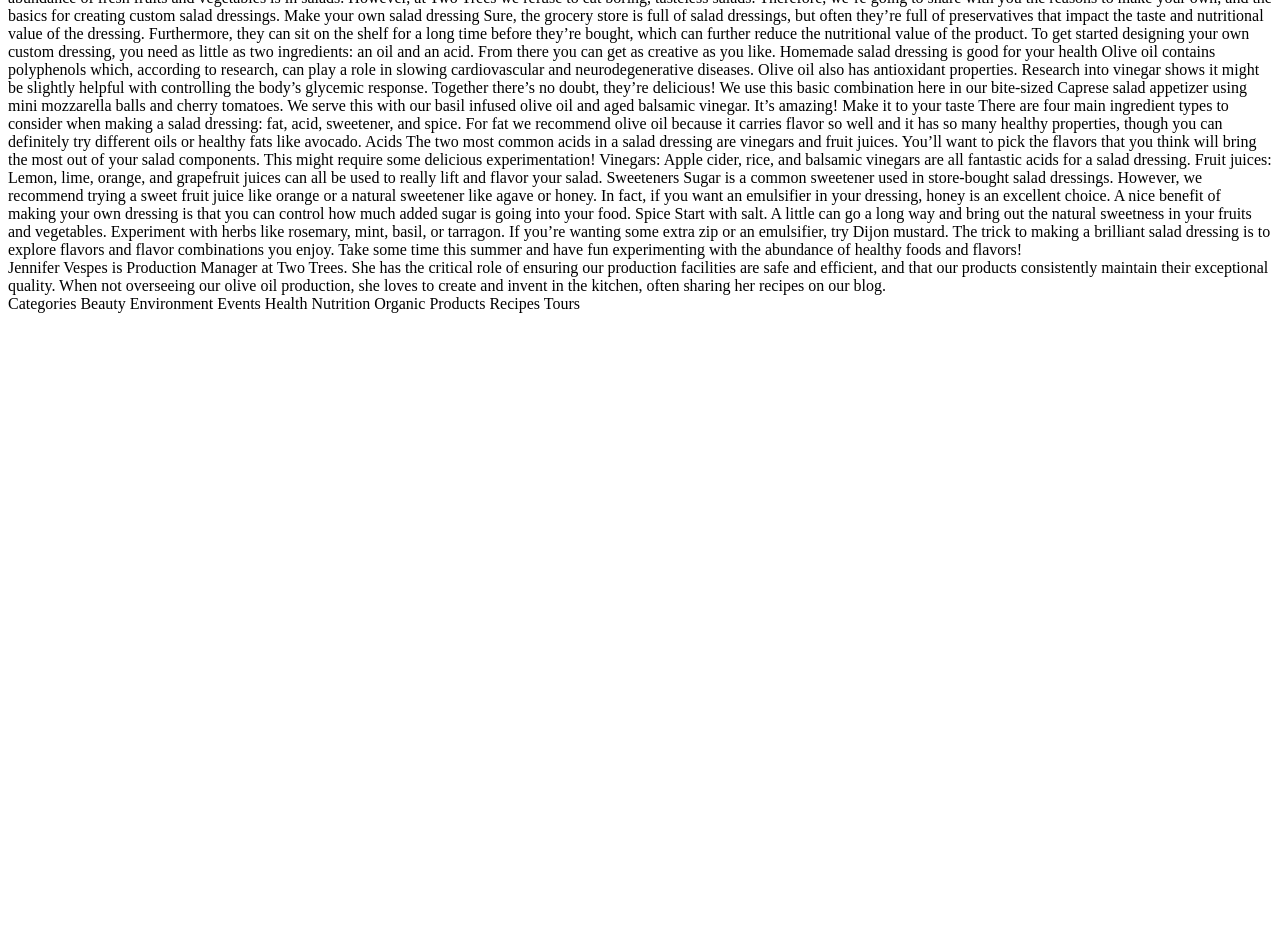
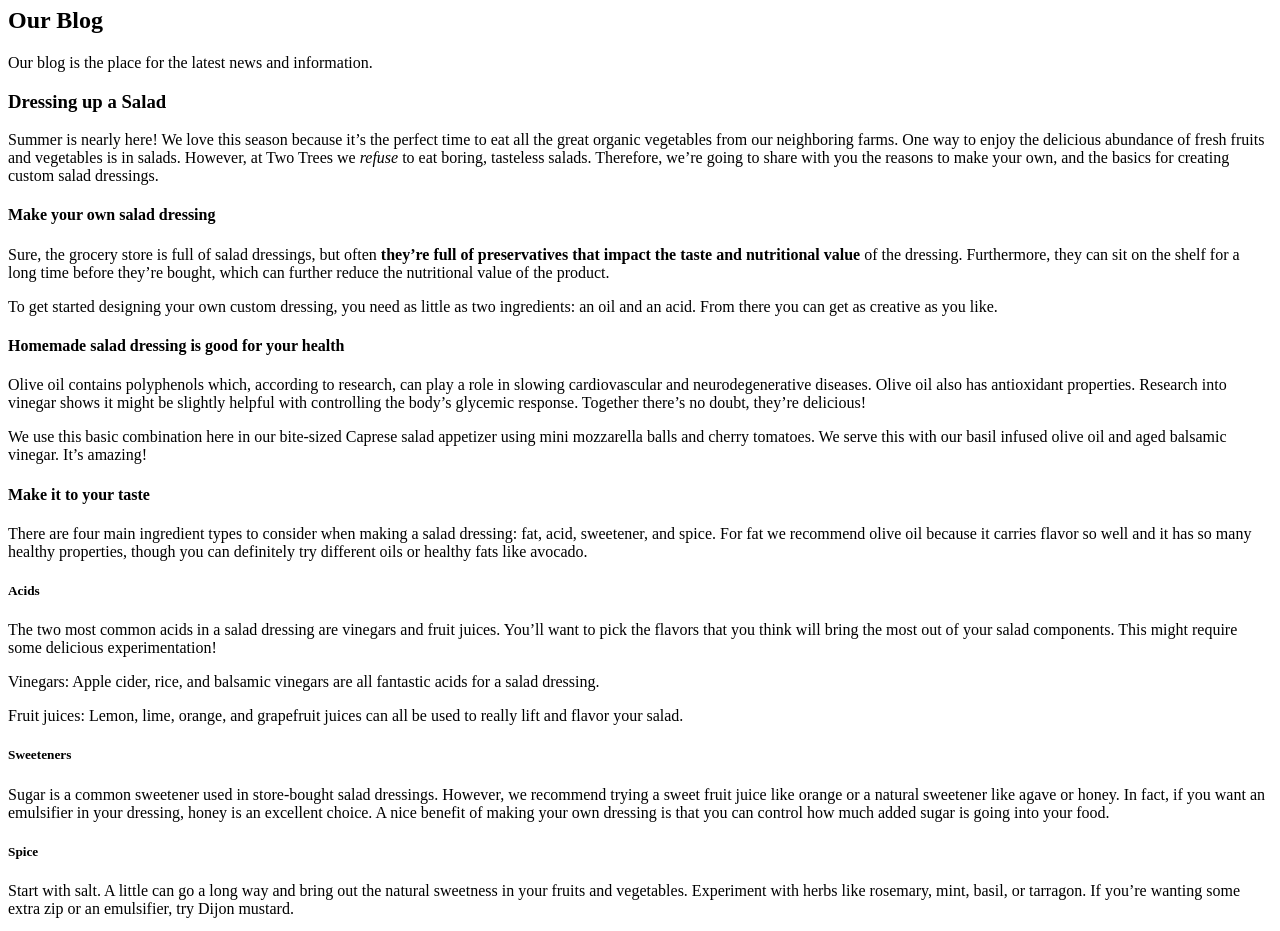
Before and after one commit to MariaSiedlik/sementic-HTML, a plain HTML site: page index01_01.html in a window 1280 px wide. Shown: the part 73-1004 px from the top of the page. Before the commit the page ends 800 px from the top, so only its background shows below. Drawn offline with Linux system fonts and the light colour scheme.

Commit message:
headers, em, strong

```diff
--- a/index01_01.html
+++ b/index01_01.html
@@ -7,59 +7,62 @@
     <title>Document</title>
 </head>
 <body>
-    <header>Two Trees Olive Oil</header>
+    <header><h1>Two Trees Olive Oil</h1></header>
   <!-- difference between section and main  -->
+  <!-- h1 in articles page should be dedicated for this article -->
 <section>
 
-Our Blog
+<h2>Our Blog</h2>
 
-Our blog is the place for the latest news and information.
+<p>Our blog is the place for the latest news and information.</p>
 <article>
-Dressing up a Salad
+<h3>Dressing up a Salad</h3>
+<!-- in real life example this would be our h1 for single article page -->
 
-Summer is nearly here!  We love this season because it’s the perfect time to eat all the great organic vegetables from our neighboring farms. One way to enjoy the delicious abundance of fresh fruits and vegetables is in salads. However, at Two Trees we refuse to eat boring, tasteless salads. Therefore, we’re going to share with you the reasons to make your own, and the basics for creating custom salad dressings.
+<p>Summer is nearly here!  We love this season because it’s the perfect time to eat all the great organic vegetables from our neighboring farms. One way to enjoy the delicious abundance of fresh fruits and vegetables is in salads. However, at Two Trees we <em>refuse</em> to eat boring, tasteless salads. Therefore, we’re going to share with you the reasons to make your own, and the basics for creating custom salad dressings.</p>
 
-Make your own salad dressing
+<h4>Make your own salad dressing</h4>
 
-Sure, the grocery store is full of salad dressings, but often they’re full of preservatives that impact the taste and nutritional value of the dressing. Furthermore, they can sit on the shelf for a long time before they’re bought, which can further reduce the nutritional value of the product.
+<p>Sure, the grocery store is full of salad dressings, but often <strong>they’re full of preservatives that impact the taste and nutritional value</strong> of the dressing. Furthermore, they can sit on the shelf for a long time before they’re bought, which can further reduce the nutritional value of the product.
+</p>
+<p>To get started designing your own custom dressing, you need as little as two ingredients: an oil and an acid. From there you can get as creative as you like.
+</p>
+<h4>Homemade salad dressing is good for your health
+</h4>
+<p>Olive oil contains polyphenols which, according to research, can play a role in slowing cardiovascular and neurodegenerative diseases. Olive oil also has antioxidant properties. Research into vinegar shows it might be slightly helpful with controlling the body’s glycemic response. Together there’s no doubt, they’re delicious!
+</p>
+<p>We use this basic combination here in our bite-sized Caprese salad appetizer using mini mozzarella balls and cherry tomatoes. We serve this with our basil infused olive oil and aged balsamic vinegar. It’s amazing!
+</p>
+<h4>Make it to your taste
+</h4>
+<p>There are four main ingredient types to consider when making a salad dressing: fat, acid, sweetener, and spice. For fat we recommend olive oil because it carries flavor so well and it has so many healthy properties, though you can definitely try different oils or healthy fats like avocado.
+</p>
+<h5>Acids</h5>
 
-To get started designing your own custom dressing, you need as little as two ingredients: an oil and an acid. From there you can get as creative as you like.
+<p>The two most common acids in a salad dressing are vinegars and fruit juices. You’ll want to pick the flavors that you think will bring the most out of your salad components. This might require some delicious experimentation!
+</p>
+<p>Vinegars: Apple cider, rice, and balsamic vinegars are all fantastic acids for a salad dressing.
+</p>
+<p>Fruit juices: Lemon, lime, orange, and grapefruit juices can all be used to really lift and flavor your salad.
+</p>
+<h5>Sweeteners</h5>
 
-Homemade salad dressing is good for your health
+<p>Sugar is a common sweetener used in store-bought salad dressings. However, we recommend trying a sweet fruit juice like orange or a natural sweetener like agave or honey. In fact, if you want an emulsifier in your dressing, honey is an excellent choice. A nice benefit of making your own dressing is that you can control how much added sugar is going into your food.
+</p>
+<h5>Spice</h5>
 
-Olive oil contains polyphenols which, according to research, can play a role in slowing cardiovascular and neurodegenerative diseases. Olive oil also has antioxidant properties. Research into vinegar shows it might be slightly helpful with controlling the body’s glycemic response. Together there’s no doubt, they’re delicious!
-
-We use this basic combination here in our bite-sized Caprese salad appetizer using mini mozzarella balls and cherry tomatoes. We serve this with our basil infused olive oil and aged balsamic vinegar. It’s amazing!
-
-Make it to your taste
-
-There are four main ingredient types to consider when making a salad dressing: fat, acid, sweetener, and spice. For fat we recommend olive oil because it carries flavor so well and it has so many healthy properties, though you can definitely try different oils or healthy fats like avocado.
-
-Acids
-
-The two most common acids in a salad dressing are vinegars and fruit juices. You’ll want to pick the flavors that you think will bring the most out of your salad components. This might require some delicious experimentation!
-
-Vinegars: Apple cider, rice, and balsamic vinegars are all fantastic acids for a salad dressing.
-
-Fruit juices: Lemon, lime, orange, and grapefruit juices can all be used to really lift and flavor your salad.
-
-Sweeteners
-
-Sugar is a common sweetener used in store-bought salad dressings. However, we recommend trying a sweet fruit juice like orange or a natural sweetener like agave or honey. In fact, if you want an emulsifier in your dressing, honey is an excellent choice. A nice benefit of making your own dressing is that you can control how much added sugar is going into your food.
-
-Spice
-
-Start with salt. A little can go a long way and bring out the natural sweetness in your fruits and vegetables. Experiment with herbs like rosemary, mint, basil, or tarragon. If you’re wanting some extra zip or an emulsifier, try Dijon mustard.
-
-The trick to making a brilliant salad dressing is to explore flavors and flavor combinations you enjoy. Take some time this summer and have fun experimenting with the abundance of healthy foods and flavors!
-</article>
+<p>Start with salt. A little can go a long way and bring out the natural sweetness in your fruits and vegetables. Experiment with herbs like rosemary, mint, basil, or tarragon. If you’re wanting some extra zip or an emulsifier, try Dijon mustard.
+</p>
+<p>The trick to making a brilliant salad dressing is to explore flavors and flavor combinations you enjoy. Take some time this summer and have fun experimenting with the abundance of healthy foods and flavors!
+</p></article>
 
 
-Jennifer Vespes is Production Manager at Two Trees. She has the critical role of ensuring our production facilities are safe and efficient, and that our products consistently maintain their exceptional quality. When not overseeing our olive oil production, she loves to create and invent in the kitchen, often sharing her recipes on our blog.
+<p>Jennifer Vespes is Production Manager at Two Trees. She has the critical role of ensuring our production facilities are safe and efficient, and that our products consistently maintain their exceptional quality. When not overseeing our olive oil production, she loves to create and invent in the kitchen, often sharing her recipes on our blog.
+</p>
 </section>
 <!-- aside - supports wab page but If we loose we will still have fundamental understanding of our page -->
 <aside>
-Categories
+<h2>Categories</h2>
 Beauty
 Environment
 Events
```
